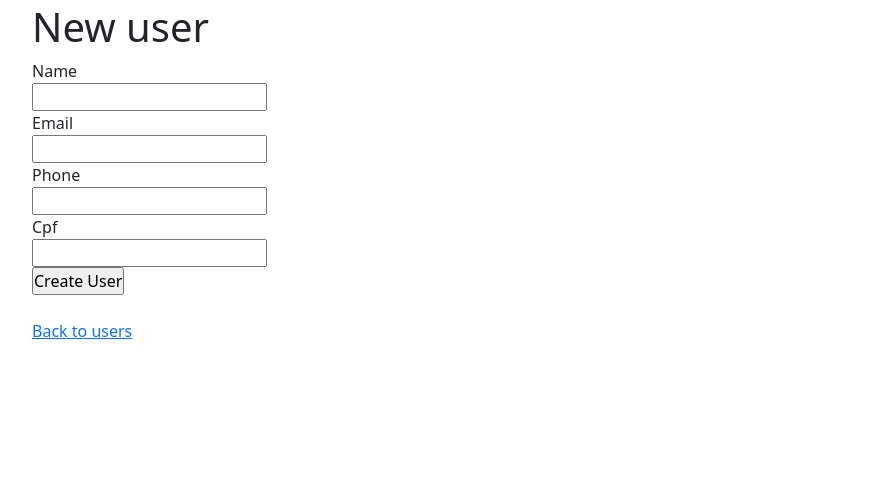
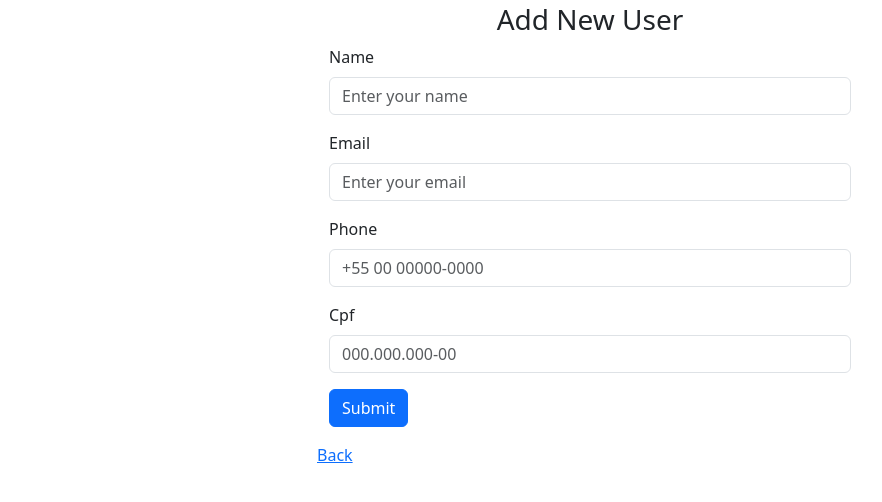
Before and after one commit to ANNEBORTOLI/users-validations, a Rails app: page /users/new in a window 1280 px wide. Shown: the part 55-557 px from the top of the page, without its empty margins (50-932 px from the left). Run offline with Rails 7, Linux system fonts and the light colour scheme; parts of the project's set-up code (start-up, migrations or seed data) failed here and were passed over; some libraries are stand-ins or nearby versions.

Commit message:
chore: :lipstick:add style to views

```diff
--- a/app/assets/stylesheets/application.css
+++ b/app/assets/stylesheets/application.css
@@ -1,4 +1,5 @@
 @import url("components/navbar.css");
+@import url("components/searchbar.css");
 
 * {
   margin: 0;
--- /dev/null
+++ b/app/assets/stylesheets/components/searchbar.css
@@ -0,0 +1,22 @@
+.search-form-control {
+  position: relative;
+}
+
+.search-form-control .btn {
+  position: absolute;
+  top: 8px;
+  bottom: 8px;
+  right: 8px;
+}
+
+.search-form-control .form-control {
+  height: 3.5rem;
+  box-shadow: 0 2px 6px rgba(0, 0, 0, 0.08);
+  border: 1px solid #e7e7e7;
+}
+
+.search-form-control .form-control:focus {
+  border: 1px solid #1edd88;
+  outline: none !important;
+  box-shadow: 0 2px 6px rgba(0, 0, 0, 0.08);
+}
--- a/app/models/user.rb
+++ b/app/models/user.rb
@@ -11,7 +11,7 @@ class User < ApplicationRecord
   private
 
   def validate_cpf_format
-    errors.add(:cpf, 'is not a valid CPF') unless CPF.valid?(cpf, strict: true)
+    errors.add(:cpf, 'is not a valid') unless CPF.valid?(cpf, strict: true)
   end
 
   def phone_format
--- a/app/views/users/_form.html.erb
+++ b/app/views/users/_form.html.erb
@@ -1,8 +1,10 @@
-<%= form_with(model: user) do |form| %>
+<div class="container">
+  <div class="row justify-content-center">
+    <div class="col-md-6">
+      <%= form_with(model: user, class: "needs-validation", novalidate: true) do |form| %>
         <% if user.errors.any? %>
-    <div style="color: red">
+          <div class="alert alert-danger">
             <h2><%= pluralize(user.errors.count, "error") %> prohibited this user from being saved:</h2>
-
             <ul>
               <% user.errors.each do |error| %>
                 <li><%= error.full_message %></li>
@@ -11,27 +13,30 @@
           </div>
         <% end %>
 
-  <div>
-    <%= form.label :name, style: "display: block" %>
-    <%= form.text_field :name %>
+        <div class="mb-3">
+          <%= form.label :name, class: "form-label" %>
+          <%= form.text_field :name, class: "form-control", placeholder: "Enter your name", required: true %>
         </div>
 
-  <div>
-    <%= form.label :email, style: "display: block" %>
-    <%= form.text_field :email %>
+        <div class="mb-3">
+          <%= form.label :email, class: "form-label" %>
+          <%= form.text_field :email, class: "form-control", placeholder: "Enter your email", required: true %>
         </div>
 
-  <div>
-    <%= form.label :phone, style: "display: block" %>
-    <%= form.text_field :phone %>
+        <div class="mb-3">
+          <%= form.label :phone, class: "form-label" %>
+          <%= form.text_field :phone, class: "form-control", placeholder: "+55 00 00000-0000" %>
         </div>
 
-  <div>
-    <%= form.label :cpf, style: "display: block" %>
-    <%= form.text_field :cpf %>
+        <div class="mb-3">
+          <%= form.label :cpf, class: "form-label" %>
+          <%= form.text_field :cpf, class: "form-control", placeholder: "000.000.000-00" %>
         </div>
 
-  <div>
-    <%= form.submit %>
+        <div class="mb-3">
+          <%= form.submit "Submit", class: "btn btn-primary" %>
         </div>
       <% end %>
+    </div>
+  </div>
+</div>
--- a/app/views/users/new.html.erb
+++ b/app/views/users/new.html.erb
@@ -1,9 +1,10 @@
-<h1>New user</h1>
+<h3 class="row justify-content-center">Add New User</h3>
+<div class="container">
+  <%= render "form", user: @user %>
+</div>
 
-<%= render "form", user: @user %>
-
-<br>
-
-<div>
-  <%= link_to "Back to users", users_path %>
+<div class="row justify-content-center">
+  <div class="col-md-6">
+    <%= link_to "Back", users_path %>
+ </div>
 </div>
```
Also changed, not shown: app/views/users/_searchbar.erb (+10 -7 lines), app/views/users/_user.html.erb (added, +34 -0 lines), app/views/users/edit.html.erb (+5 -6 lines), app/views/users/show.html.erb (+1 -7 lines), README.md. Lines whose indentation alone changed are shown as unchanged.
